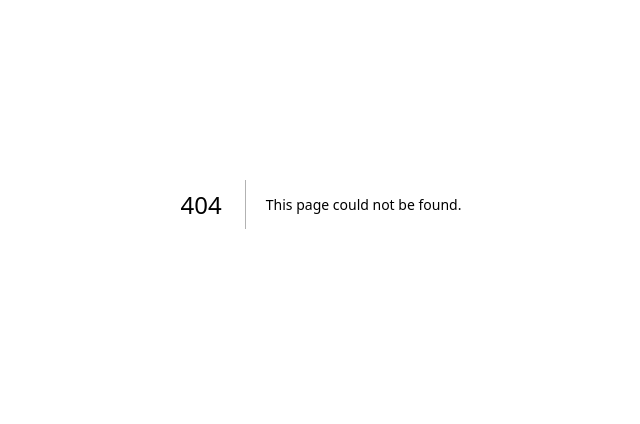
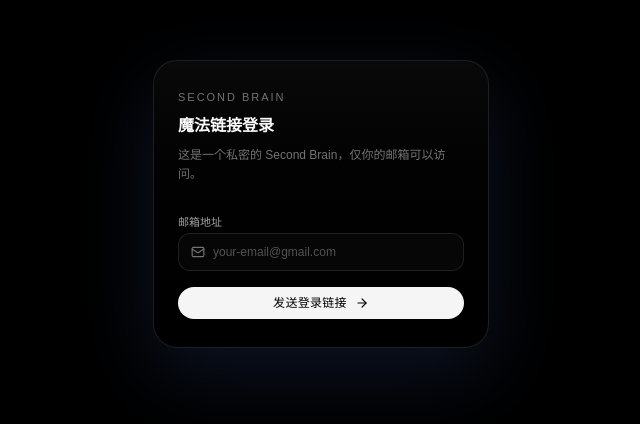
Before and after one commit to CatDisgust/my_second_brain, a Next.js app: page /login in a window 1280 px wide. Before the commit this address had no page. Shown: the part 196-620 px from the top of the page, without its empty margins (319-959 px from the left). Built offline with nearby package versions, Linux system fonts and the light colour scheme; no server answers.

Commit message:
添加登录功能

```diff
--- /dev/null
+++ b/middleware.ts
@@ -0,0 +1,62 @@
+import { NextResponse, type NextRequest } from 'next/server';
+import { createServerClient } from '@supabase/ssr';
+
+export async function middleware(req: NextRequest) {
+  const res = NextResponse.next({
+    request: {
+      headers: req.headers,
+    },
+  });
+
+  const url = process.env.NEXT_PUBLIC_SUPABASE_URL;
+  const anonKey = process.env.NEXT_PUBLIC_SUPABASE_ANON_KEY;
+
+  if (!url || !anonKey) {
+    return res;
+  }
+
+  const supabase = createServerClient(url, anonKey, {
+    cookies: {
+      get(name: string) {
+        return req.cookies.get(name)?.value;
+      },
+      set(name: string, value: string, options: any) {
+        res.cookies.set({ name, value, ...options });
+      },
+      remove(name: string, options: any) {
+        res.cookies.set({ name, value: '', ...options });
+      },
+    },
+  });
+
+  const {
+    data: { user },
+  } = await supabase.auth.getUser();
+
+  const path = req.nextUrl.pathname;
+
+  const isAuthRoute =
+    path.startsWith('/login') || path.startsWith('/auth');
+
+  // 未登录且访问受保护路由 -> 跳转登录
+  if (!user && !isAuthRoute) {
+    const redirectUrl = req.nextUrl.clone();
+    redirectUrl.pathname = '/login';
+    redirectUrl.searchParams.set('redirectedFrom', path);
+    return NextResponse.redirect(redirectUrl);
+  }
+
+  // 已登录访问 /login -> 重定向首页
+  if (user && path.startsWith('/login')) {
+    const redirectUrl = req.nextUrl.clone();
+    redirectUrl.pathname = '/';
+    redirectUrl.searchParams.delete('redirectedFrom');
+    return NextResponse.redirect(redirectUrl);
+  }
+
+  return res;
+}
+
+export const config = {
+  matcher: ['/((?!_next/static|_next/image|favicon.ico).*)'],
+};
--- a/package.json
+++ b/package.json
@@ -9,6 +9,7 @@
     "lint": "eslint"
   },
   "dependencies": {
+    "@supabase/ssr": "^0.8.0",
     "@supabase/supabase-js": "^2.93.2",
     "framer-motion": "^12.29.2",
     "lucide-react": "^0.563.0",
--- /dev/null
+++ b/src/app/login/page.tsx
@@ -0,0 +1,137 @@
+'use client';
+
+import { useState } from 'react';
+import { createBrowserClient } from '@supabase/ssr';
+import { motion } from 'framer-motion';
+import { Mail, ArrowRight } from 'lucide-react';
+
+const ALLOWED_EMAIL =
+  process.env.NEXT_PUBLIC_ALLOWED_EMAIL ?? 'your-email@gmail.com';
+
+export default function LoginPage() {
+  const [email, setEmail] = useState('');
+  const [status, setStatus] = useState<'idle' | 'loading' | 'sent'>('idle');
+  const [error, setError] = useState<string | null>(null);
+
+  const supabaseUrl = process.env.NEXT_PUBLIC_SUPABASE_URL;
+  const supabaseAnonKey = process.env.NEXT_PUBLIC_SUPABASE_ANON_KEY;
+
+  const handleSubmit = async (e: React.FormEvent) => {
+    e.preventDefault();
+    if (!email.trim() || status === 'loading') return;
+
+    setError(null);
+
+    if (!supabaseUrl || !supabaseAnonKey) {
+      setError('Supabase 配置缺失，请检查环境变量。');
+      return;
+    }
+
+    const normalizedEmail = email.trim().toLowerCase();
+    if (normalizedEmail !== ALLOWED_EMAIL.toLowerCase()) {
+      setError('Access Denied');
+      return;
+    }
+
+    setStatus('loading');
+
+    try {
+      const supabase = createBrowserClient(supabaseUrl, supabaseAnonKey);
+
+      const { error: signInError } = await supabase.auth.signInWithOtp({
+        email: normalizedEmail,
+        options: {
+          emailRedirectTo: `${window.location.origin}`,
+        },
+      });
+
+      if (signInError) {
+        throw signInError;
+      }
+
+      setStatus('sent');
+    } catch (err: any) {
+      console.error(err);
+      setError(err.message ?? '发送登录链接失败，请稍后再试。');
+      setStatus('idle');
+    }
+  };
+
+  return (
+    <div className="min-h-screen bg-black text-neutral-100 flex items-center justify-center relative overflow-hidden">
+      {/* 背景光晕 */}
+      <div className="pointer-events-none absolute inset-0 opacity-40">
+        <div className="absolute -top-40 left-1/2 h-80 w-80 -translate-x-1/2 rounded-full bg-[radial-gradient(circle_at_top,_rgba(120,120,255,0.18),_transparent_60%)]" />
+        <div className="absolute bottom-[-120px] right-[-40px] h-80 w-80 rounded-full bg-[radial-gradient(circle_at_bottom,_rgba(255,255,255,0.08),_transparent_60%)]" />
+      </div>
+
+      <motion.main
+        initial={{ opacity: 0, y: 16 }}
+        animate={{ opacity: 1, y: 0 }}
+        transition={{ duration: 0.4, ease: 'easeOut' }}
+        className="relative z-10 w-full max-w-sm px-6"
+      >
+        <div className="rounded-3xl border border-neutral-800/80 bg-gradient-to-b from-neutral-950/90 to-black/80 px-6 py-7 shadow-[0_24px_80px_rgba(15,23,42,0.85)] backdrop-blur-sm space-y-6">
+          <div className="space-y-2">
+            <p className="text-[11px] font-medium tracking-[0.18em] uppercase text-neutral-500">
+              Second Brain
+            </p>
+            <h1 className="text-base font-semibold text-neutral-50">
+              魔法链接登录
+            </h1>
+            <p className="text-xs text-neutral-500 leading-relaxed">
+              这是一个私密的 Second Brain，仅你的邮箱可以访问。
+            </p>
+          </div>
+
+          <form onSubmit={handleSubmit} className="space-y-4">
+            <div className="space-y-2">
+              <label className="text-[11px] text-neutral-400">
+                邮箱地址
+              </label>
+              <div className="relative rounded-xl border border-neutral-800/80 bg-neutral-950/60 px-3 py-2.5 flex items-center gap-2">
+                <Mail className="h-3.5 w-3.5 text-neutral-500" />
+                <input
+                  type="email"
+                  value={email}
+                  onChange={(e) => setEmail(e.target.value)}
+                  placeholder={ALLOWED_EMAIL}
+                  className="flex-1 bg-transparent text-xs text-neutral-100 placeholder:text-neutral-600 focus:outline-none"
+                  autoComplete="email"
+                  required
+                />
+              </div>
+            </div>
+
+            <motion.button
+              type="submit"
+              whileHover={{ scale: 1.02, y: -1 }}
+              whileTap={{ scale: 0.97, y: 0 }}
+              disabled={status === 'loading'}
+              className="w-full inline-flex items-center justify-center gap-2 rounded-full bg-neutral-100 text-black py-2 text-xs font-medium tracking-wide disabled:opacity-40 disabled:cursor-not-allowed transition-colors hover:bg-white"
+            >
+              <span>
+                {status === 'loading'
+                  ? '正在发送登录链接…'
+                  : '发送登录链接'}
+              </span>
+              <ArrowRight className="h-3.5 w-3.5" />
+            </motion.button>
+          </form>
+
+          {status === 'sent' && (
+            <p className="text-[11px] text-emerald-400">
+              登录链接已发送至你的邮箱，请在 5 分钟内点击完成登录。
+            </p>
+          )}
+
+          {error && (
+            <p className="text-[11px] text-red-400">
+              {error}
+            </p>
+          )}
+        </div>
+      </motion.main>
+    </div>
+  );
+}
--- /dev/null
+++ b/src/utils/supabase/server.ts
@@ -0,0 +1,29 @@
+import { cookies } from 'next/headers';
+import { createServerClient } from '@supabase/ssr';
+
+export function createSupabaseServerClient() {
+  const cookieStore = cookies();
+
+  const url = process.env.NEXT_PUBLIC_SUPABASE_URL;
+  const anonKey = process.env.NEXT_PUBLIC_SUPABASE_ANON_KEY;
+
+  if (!url || !anonKey) {
+    throw new Error(
+      'Missing NEXT_PUBLIC_SUPABASE_URL or NEXT_PUBLIC_SUPABASE_ANON_KEY',
+    );
+  }
+
+  return createServerClient(url, anonKey, {
+    cookies: {
+      get(name: string) {
+        return cookieStore.get(name)?.value;
+      },
+      set(name: string, value: string, options: any) {
+        cookieStore.set({ name, value, ...options });
+      },
+      remove(name: string, options: any) {
+        cookieStore.set({ name, value: '', ...options });
+      },
+    },
+  });
+}
```
Also changed, not shown: 1 other file (tests, documents, lock files or other folders).
